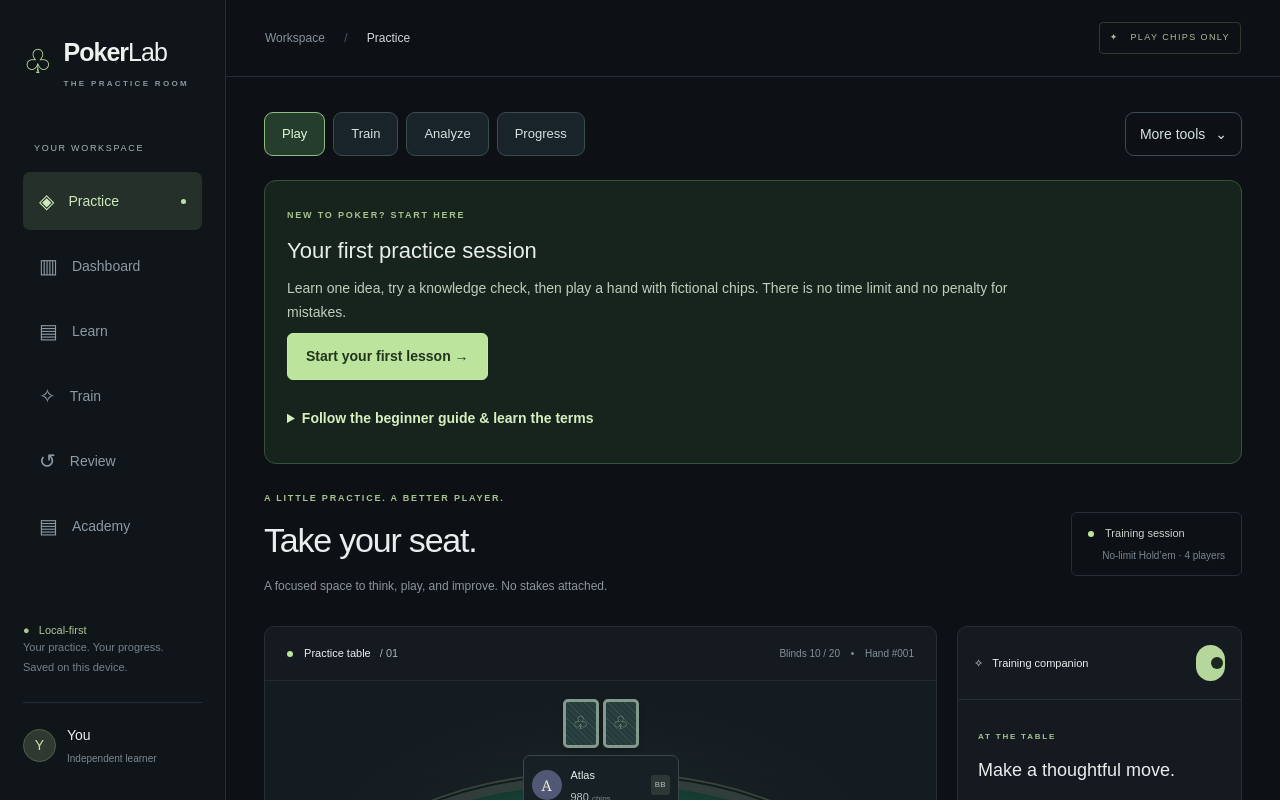
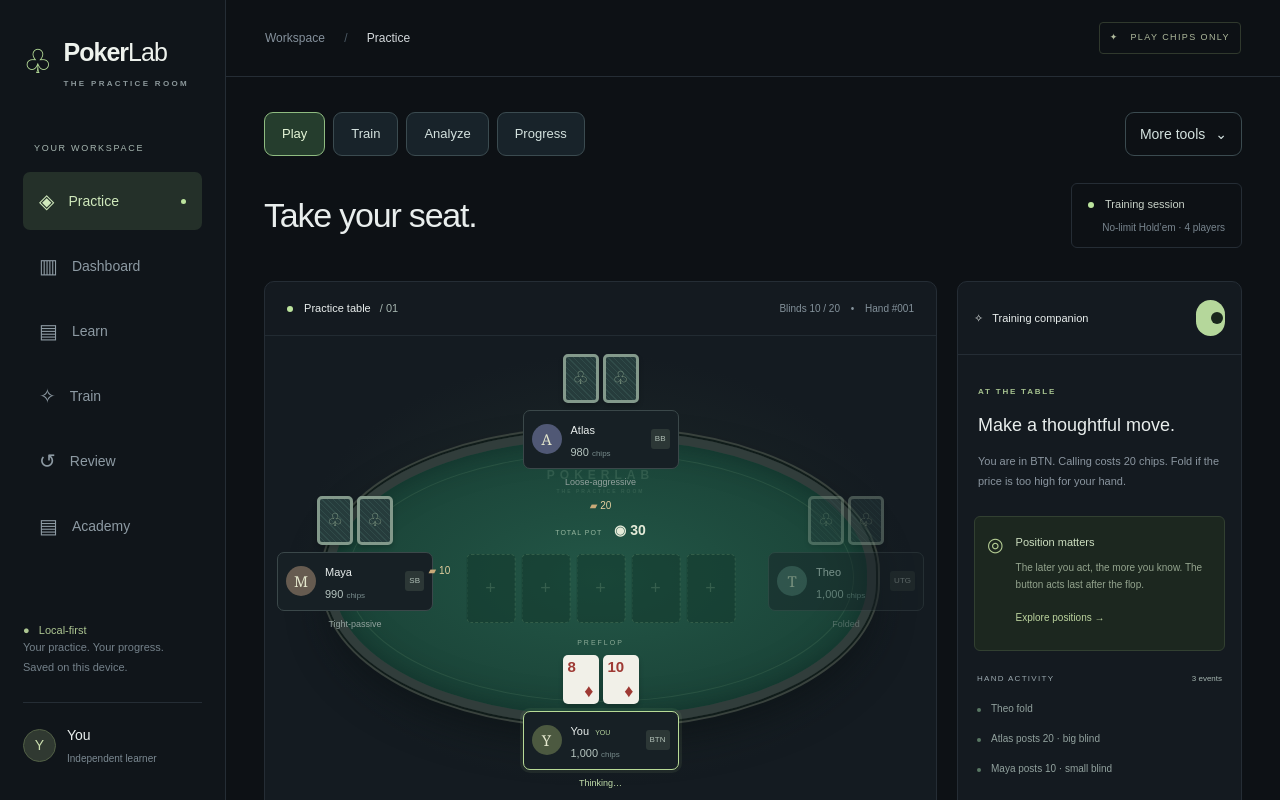
Before and after one commit to vendoraise-lang/Poker-software, a Next.js app: page / in a window 1280 px wide. Shown: the top 800 px of the page. Built offline with nearby package versions, Linux system fonts and the light colour scheme.

Commit message:
Remove redundant beginner guide from play screen and prioritize poker table

```diff
--- a/app/page.tsx
+++ b/app/page.tsx
@@ -3,7 +3,6 @@ import { Suspense, useEffect, useState } from "react";
 import { useSearchParams } from "next/navigation";
 import Link from "next/link";
 import WorkspaceLinks from "@/components/WorkspaceLinks";
-import BeginnerGuide from "@/components/BeginnerGuide";
 import EquityLab from "@/components/EquityLab";
 import Card from "@/components/Card";
 import TrainingHub from "@/components/TrainingHub";
@@ -174,10 +173,9 @@ export default function Home() {
         </header>
         <div className="page-content">
           <WorkspaceLinks current={tab === "Practice" ? "Play" : tab} />
-          {tab === "Practice" && <BeginnerGuide />}
-          <div className="page-heading">
+          <div className={`page-heading ${tab === "Practice" ? "practice-heading-compact" : ""}`}>
             <div>
-              <div className="eyebrow">A LITTLE PRACTICE. A BETTER PLAYER.</div>
+              {tab !== "Practice" && <div className="eyebrow">A LITTLE PRACTICE. A BETTER PLAYER.</div>}
               <h1>
                 {tab === "Practice"
                   ? "Take your seat."
@@ -189,13 +187,13 @@ export default function Home() {
                         ? "Explore poker probability."
                         : "Build your poker intuition."}
               </h1>
-              <p>
+              {tab !== "Practice" && <p>
                 {tab === "Practice"
                   ? "A focused space to think, play, and improve. No stakes attached."
                   : tab === "Dashboard"
                     ? "Every hand is another opportunity to learn."
                     : "Understand the fundamentals. Bring them to the table."}
-              </p>
+              </p>}
             </div>
             <div className="session-status">
               <span /> Training session{" "}
```
